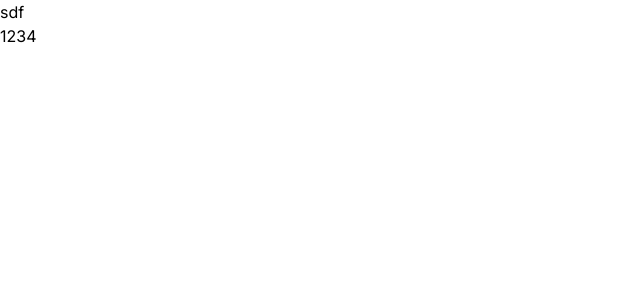
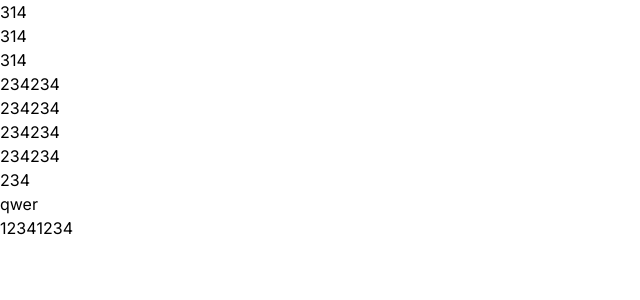
Before and after one commit to notwindstone/hangarinth, a Next.js app: page / in a window 1280 px wide. Shown: the top 300 px of the page, without its empty margins (0-640 px from the left). Built offline with nearby package versions, Linux system fonts and the light colour scheme.

Commit message:
feat: save code

```diff
--- a/src/app/page.tsx
+++ b/src/app/page.tsx
@@ -1,10 +1,29 @@
+import Stack from "@/components/layout/Stack/Stack";
+import Group from "@/components/layout/Group/Group";
+import Center from "@/components/layout/Center/Center";
+
 export default function Home() {
     return (
-        <div className="text-dark">
+        <div className="text-dark-1">
+            <Stack>
+                <div>314</div>
+                <div>314</div>
+                <div>314</div>
+            </Stack>
+            <Group className={""}>
+                <div>234234</div>
+                <div>234234</div>
+                <div>234234</div>
+                <div>234234</div>
+            </Group>
             <h2 text="2xl">
-sdf
+                234
             </h2>
+            <Center className="h-svh">
+                qwer
+            </Center>
             1234
+            <button className="b-rose b-1 b-solid b-b-amber bg-gray text-white">1234</button>
         </div>
     );
 }
--- /dev/null
+++ b/src/components/layout/Center/Center.tsx
@@ -0,0 +1,15 @@
+import React from "react";
+
+export default function Center({
+    children,
+    className,
+}: {
+    children?: React.ReactNode;
+    className?: string;
+}) {
+    return (
+        <div className={`grid place-content-center ${className}`}>
+            {children}
+        </div>
+    );
+}
--- /dev/null
+++ b/src/components/layout/Group/Group.tsx
@@ -0,0 +1,18 @@
+import React from "react";
+
+export default function Group({
+    children,
+    className,
+}: {
+    children?: React.ReactNode;
+    className?: string;
+}) {
+    const defaultClassNames = "flex flex-row";
+    const customClassNames = className?.replace(defaultClassNames, '');
+
+    return (
+        <div className={`${defaultClassNames} ${customClassNames}`}>
+            {children}
+        </div>
+    );
+}
--- /dev/null
+++ b/src/components/layout/Stack/Stack.tsx
@@ -0,0 +1,15 @@
+import React from "react";
+
+export default function Stack({
+    children,
+    className,
+}: {
+    children?: React.ReactNode;
+    className?: string;
+}) {
+    return (
+        <div className={`flex flex-col ${className}`}>
+            {children}
+        </div>
+    );
+}
--- a/uno.config.ts
+++ b/uno.config.ts
@@ -3,6 +3,7 @@ import {
     presetAttributify,
     presetIcons,
     presetUno,
+    transformerVariantGroup,
 } from 'unocss';
 
 export default defineConfig({
@@ -18,4 +19,7 @@ export default defineConfig({
             },
         }),
     ],
+    transformers: [
+        transformerVariantGroup(),
+    ]
 });
```
Also changed, not shown: 1 other file (tests, documents, lock files or other folders).
